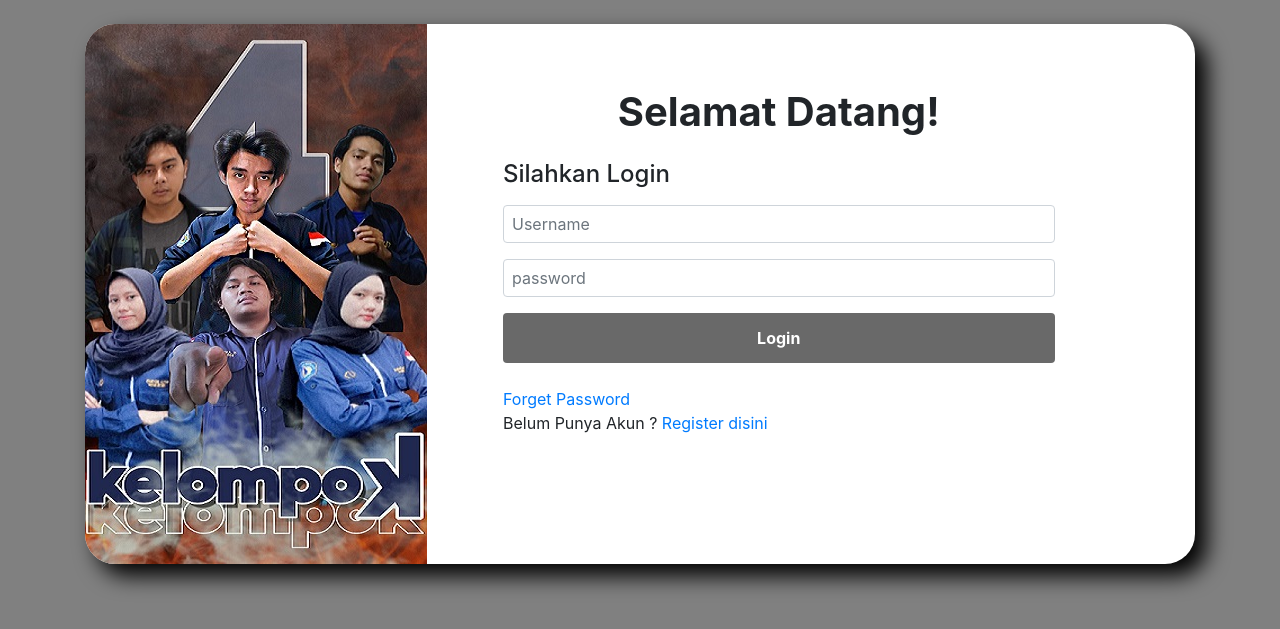
After one commit to yudiekanaryono/Tugas-Kelompok-4_PBD, a PHP site: page /login.php in a window 1280 px wide. The commit adds this page. Shown: the top 629 px of the page. Run offline with PHP 8.4, Linux system fonts and the light colour scheme.

Commit message:
Add files via upload
BARUU...

```diff
--- /dev/null
+++ b/login.php
@@ -0,0 +1,118 @@
+<!DOCTYPE html>
+<html lang="en">
+  <head>
+    <TITLE> Login</TITLE>
+    <!-- Required meta tags -->
+    <meta charset="utf-8">
+    <meta name="viewport" content="width=device-width, initial-scale=1, shrink-to-fit=no">
+
+    <!-- Bootstrap CSS -->
+    <link rel="stylesheet" href="https://stackpath.bootstrapcdn.com/bootstrap/4.4.1/css/bootstrap.min.css" integrity="sha384-Vkoo8x4CGsO3+Hhxv8T/Q5PaXtkKtu6ug5TOeNV6gBiFeWPGFN9MuhOf23Q9Ifjh" crossorigin="anonymous">
+
+    <title>Selamat Datang!</title>
+    <style >
+      *{
+
+        padding: 0;
+        margin: 0;
+        box-sizing: border-box;
+      }
+
+      body{
+        background: grey;
+      }
+
+      .row{
+        background: white;
+        border-radius: 30px;
+        box-shadow: 12px 12px 22px black;
+      }
+
+      img{
+        border-top-left-radius: 30px;
+        border-bottom-left-radius: 30px;
+      }
+
+      .btnsatu{
+        border: none;
+        outline: none;
+        height: 50px;
+        width: 100%;
+        background-color: #696969;
+        color: white;
+        border-radius: 4px;
+        font-weight: bold;
+      }
+
+
+      .btnsatu:hover{
+        background: white;
+        border:1px solid;
+        color: black;
+
+      }
+
+    </style>
+  </head>
+  <body>
+
+
+<section class="form my-4 mx-5">
+
+    <div class="container">
+      <div class="row no-gutters" >
+        <div class="col-lg-4">
+          <img src="foto.jpg" class="img-fluid">
+        </div>
+        <div class="col-lg-7 px-5 pt-5">
+          <h1 class="font-weight-bold py-3 text-center" >Selamat Datang!</h1>
+          <h4> Silahkan Login </h4>
+          <form method="POST" action="ceklogin.php">
+
+            <div class="form-row">
+               <div class="col-lg-12">
+                 <input type="text" name ="username"  placeholder="Username" class="form-control my-2 p-2 ">
+               </div>
+            </div>
+
+
+            <div class="form-row">
+               <div class="col-lg-12">
+                 <input type="password" name ="password"  placeholder="password" class="form-control my-2 p-2 ">
+               </div>
+            </div>
+
+
+
+            <?php if (isset($_GET['msg'])): ?>
+            <small class="text-danger"><?= $_GET['msg'];  ?></small>
+          <?php endif ?>
+
+             <div class="form-row">
+               <div class="col-lg-12">
+                 <input type="submit" class="btnsatu mt-2 mb-4"value="Login">
+               </div>
+            </div>
+
+            <a href="#">Forget Password</a>
+            <p> Belum Punya Akun ?  <a href="register.php">Register disini</a></p>
+
+          </form>
+        </div>
+      </div>
+    </div>
+
+</section>
+
+
+
+
+
+
+    <!-- Optional JavaScript -->
+    <!-- jQuery first, then Popper.js, then Bootstrap JS -->
+    <script src="https://code.jquery.com/jquery-3.4.1.slim.min.js" integrity="sha384-J6qa4849blE2+poT4WnyKhv5vZF5SrPo0iEjwBvKU7imGFAV0wwj1yYfoRSJoZ+n" crossorigin="anonymous"></script>
+    <script src="https://cdn.jsdelivr.net/npm/popper.js@1.16.0/dist/umd/popper.min.js" integrity="sha384-Q6E9RHvbIyZFJoft+2mJbHaEWldlvI9IOYy5n3zV9zzTtmI3UksdQRVvoxMfooAo" crossorigin="anonymous"></script>
+    <script src="https://stackpath.bootstrapcdn.com/bootstrap/4.4.1/js/bootstrap.min.js" integrity="sha384-wfSDF2E50Y2D1uUdj0O3uMBJnjuUD4Ih7YwaYd1iqfktj0Uod8GCExl3Og8ifwB6" crossorigin="anonymous"></script>
+  </body>
+</html>
```
Also changed, not shown: 19753065_curd_4.php (+41 -4 lines), home.php (added, +80 -0 lines), foto.jpg (added), pipes.png (added).
